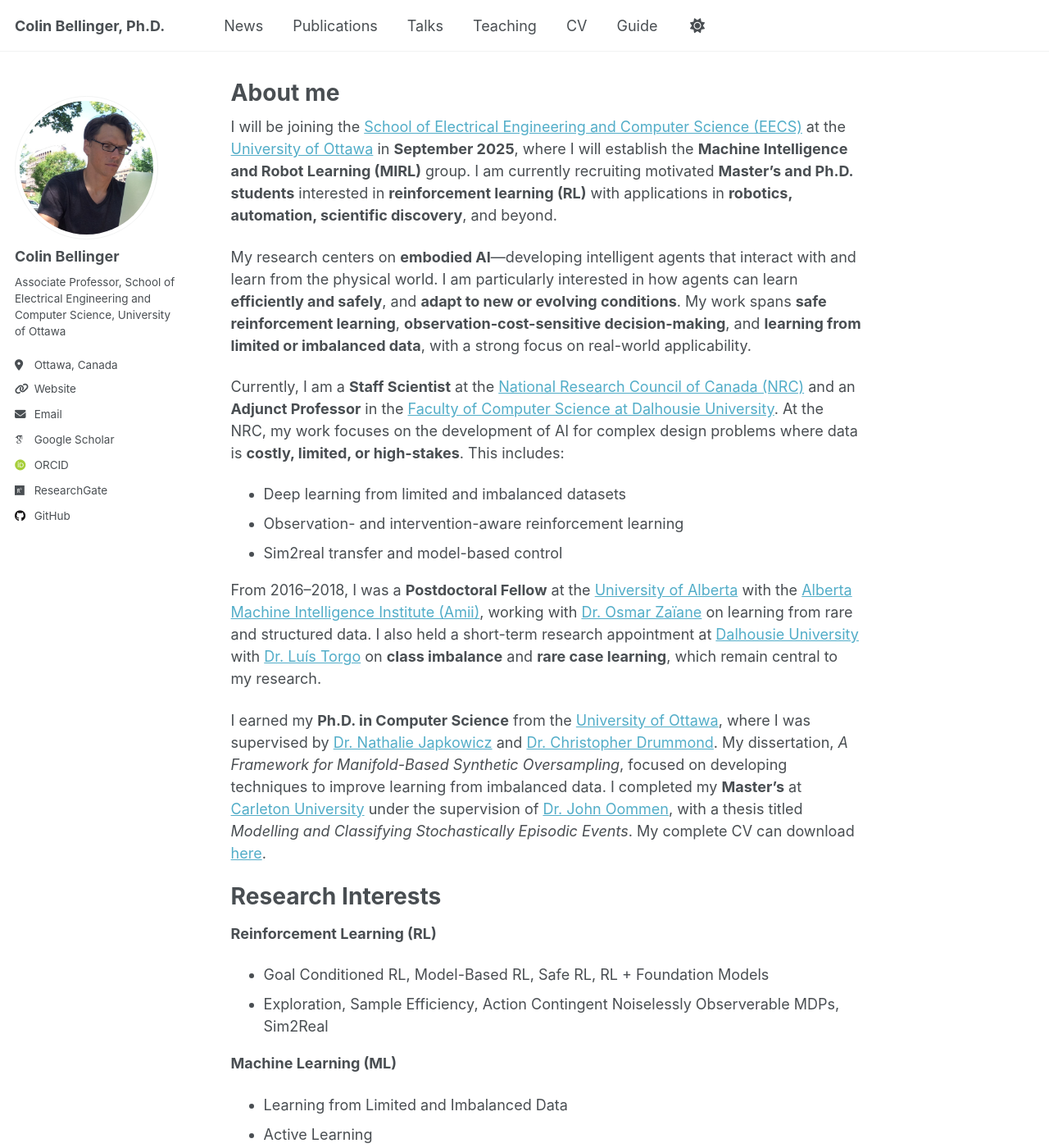
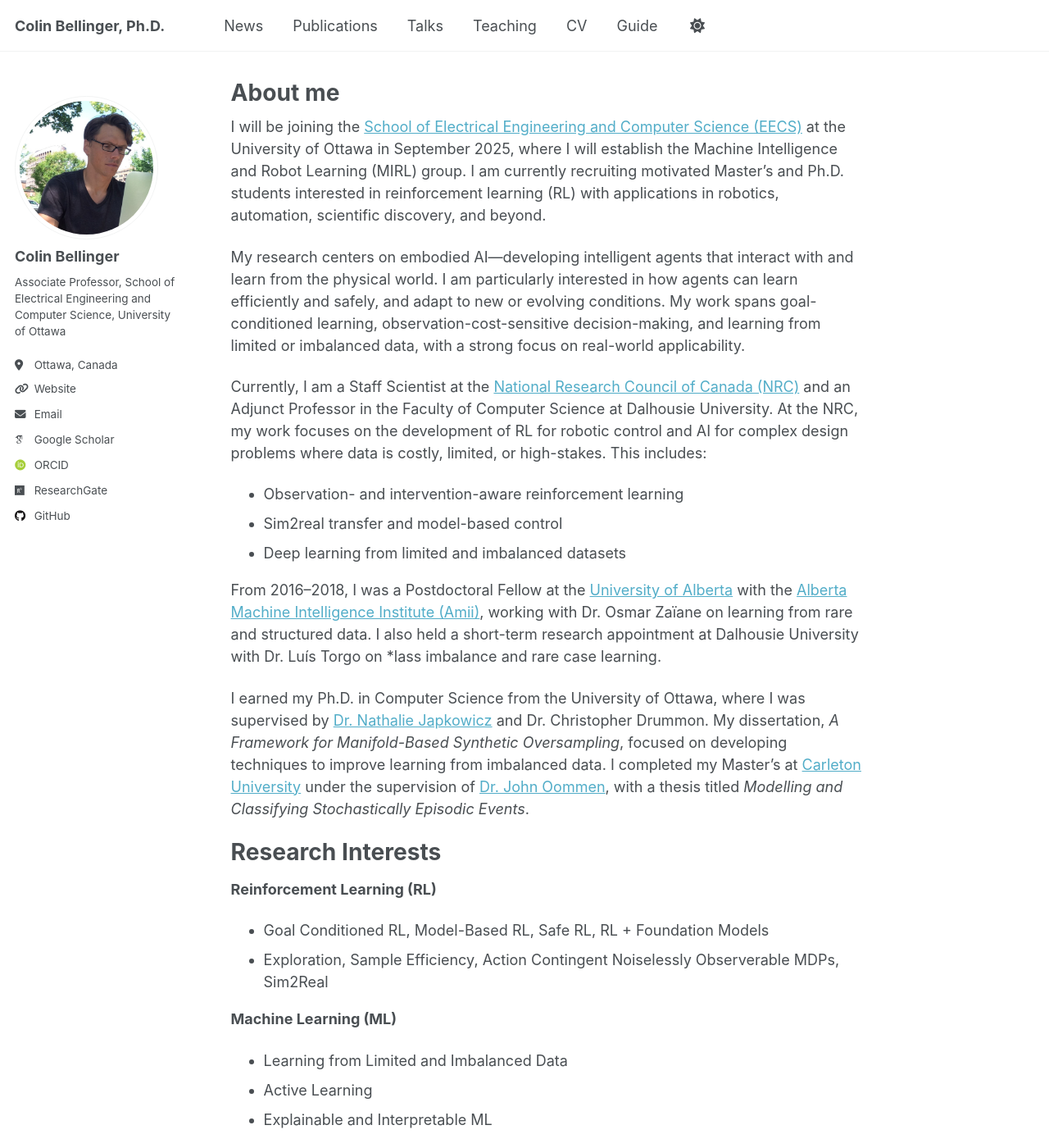
Before and after one commit to cbellinger27/cbellinger27, a Jekyll site: the page built from _pages/about.md, in a window 1280 px wide and 1400 px high. Shown: the whole window at 82% size. Built offline with Jekyll 4.4.1, drawn with Linux system fonts in a browser that asks for light colours; some web fonts are replaced; some of the changed text lies outside the part shown.

Commit message:
Update about.md

```diff
--- a/_pages/about.md
+++ b/_pages/about.md
@@ -7,19 +7,20 @@ redirect_from:
   - /about.html
 ---
 
-I will be joining the [School of Electrical Engineering and Computer Science (EECS)](https://engineering.uottawa.ca/eecs) at the [University of Ottawa](https://www.uottawa.ca/en) in **September 2025**, where I will establish the **Machine Intelligence and Robot Learning (MIRL)** group. I am currently recruiting motivated **Master’s and Ph.D. students** interested in **reinforcement learning (RL)** with applications in **robotics, automation, scientific discovery**, and beyond.
+I will be joining the [School of Electrical Engineering and Computer Science (EECS)](https://engineering.uottawa.ca/eecs) at the University of Ottawa in September 2025, where I will establish the Machine Intelligence and Robot Learning (MIRL) group. I am currently recruiting motivated Master’s and Ph.D. students interested in reinforcement learning (RL) with applications in robotics, automation, scientific discovery, and beyond.
 
-My research centers on **embodied AI**—developing intelligent agents that interact with and learn from the physical world. I am particularly interested in how agents can learn **efficiently and safely**, and **adapt to new or evolving conditions**. My work spans **safe reinforcement learning**, **observation-cost-sensitive decision-making**, and **learning from limited or imbalanced data**, with a strong focus on real-world applicability.
+My research centers on embodied AI—developing intelligent agents that interact with and learn from the physical world. I am particularly interested in how agents can learn efficiently and safely, and adapt to new or evolving conditions. My work spans goal-conditioned learning, observation-cost-sensitive decision-making, and learning from limited or imbalanced data, with a strong focus on real-world applicability.
 
-Currently, I am a **Staff Scientist** at the [National Research Council of Canada (NRC)](https://nrc.canada.ca/en) and an **Adjunct Professor** in the [Faculty of Computer Science at Dalhousie University](https://www.dal.ca/faculty/computerscience.html). At the NRC, my work focuses on the development of AI for complex design problems where data is **costly, limited, or high-stakes**. This includes:
+Currently, I am a Staff Scientist at the [National Research Council of Canada (NRC)](https://nrc.canada.ca/en) and an Adjunct Professor in the Faculty of Computer Science at Dalhousie University. At the NRC, my work focuses on the development of RL for robotic control and AI for complex design problems where data is costly, limited, or high-stakes. This includes:
 
-- Deep learning from limited and imbalanced datasets
+
 - Observation- and intervention-aware reinforcement learning
 - Sim2real transfer and model-based control
+- Deep learning from limited and imbalanced datasets
 
-From 2016–2018, I was a **Postdoctoral Fellow** at the [University of Alberta](https://www.ualberta.ca/index.html) with the [Alberta Machine Intelligence Institute (Amii)](https://www.amii.ca/), working with [Dr. Osmar Zaïane](https://webdocs.cs.ualberta.ca/~zaiane/) on learning from rare and structured data. I also held a short-term research appointment at [Dalhousie University](https://www.dal.ca/) with [Dr. Luís Torgo](https://www.cs.dal.ca/~ltorgo/) on **class imbalance** and **rare case learning**, which remain central to my research.
+From 2016–2018, I was a Postdoctoral Fellow at the [University of Alberta](https://www.ualberta.ca/index.html) with the [Alberta Machine Intelligence Institute (Amii)](https://www.amii.ca/), working with Dr. Osmar Zaïane on learning from rare and structured data. I also held a short-term research appointment at Dalhousie University with Dr. Luís Torgo on *lass imbalance and rare case learning.
 
-I earned my **Ph.D. in Computer Science** from the [University of Ottawa](https://www.uottawa.ca/en), where I was supervised by [Dr. Nathalie Japkowicz](https://profiles.ucalgary.ca/nathalie-japkowicz) and [Dr. Christopher Drummond](https://www.cs.dal.ca/~cdrom/). My dissertation, *A Framework for Manifold-Based Synthetic Oversampling*, focused on developing techniques to improve learning from imbalanced data. I completed my **Master’s** at [Carleton University](https://carleton.ca/) under the supervision of [Dr. John Oommen](https://people.scs.carleton.ca/~oommen/), with a thesis titled *Modelling and Classifying Stochastically Episodic Events*. My complete CV can download [here](https://cbellinger27.github.io/cbellinger27/files/bellingerCV2025.pdf).
+I earned my Ph.D. in Computer Science from the University of Ottawa, where I was supervised by [Dr. Nathalie Japkowicz](https://profiles.ucalgary.ca/nathalie-japkowicz) and Dr. Christopher Drummon. My dissertation, *A Framework for Manifold-Based Synthetic Oversampling*, focused on developing techniques to improve learning from imbalanced data. I completed my Master’s at [Carleton University](https://carleton.ca/) under the supervision of [Dr. John Oommen](https://people.scs.carleton.ca/~oommen/), with a thesis titled *Modelling and Classifying Stochastically Episodic Events*.
 
 Research Interests
 ======
```
Also changed, not shown: other parts of _pages/about.md (+1 -1 lines).
